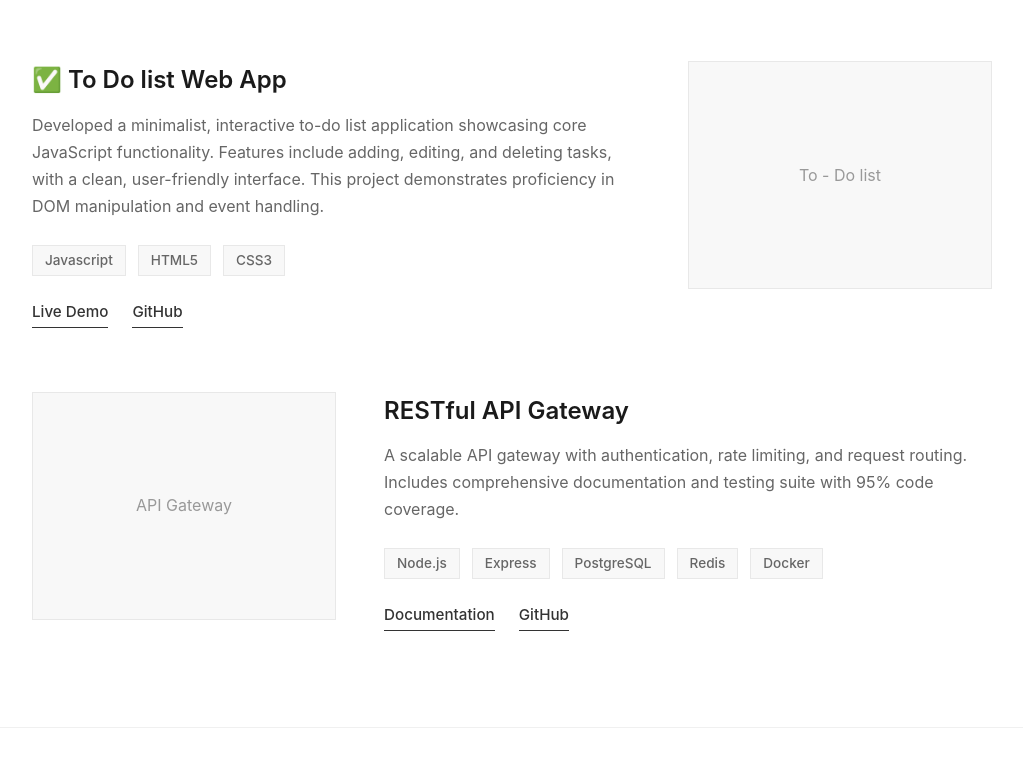
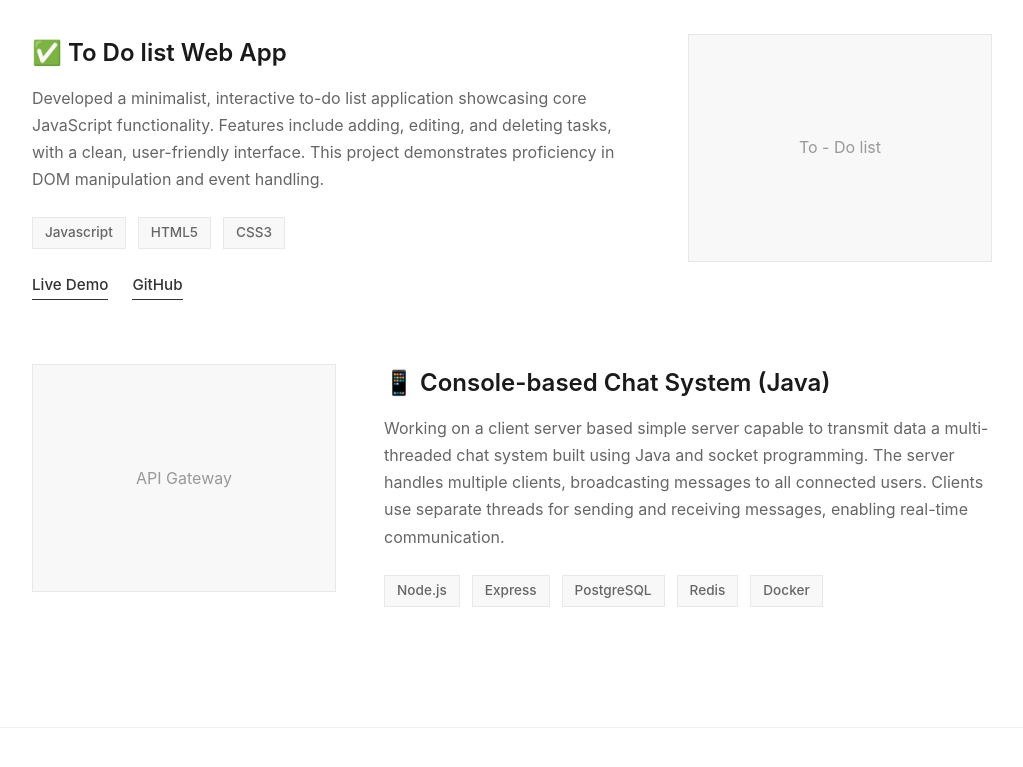
Before and after one commit to kode008/New_Portfolio, a plain HTML site: page index.html in a window 1280 px wide. Shown: the part 2428-3195 px from the top of the page, without its empty margins (128-1151 px from the left). Drawn offline with Linux system fonts and the light colour scheme.

Commit message:
Update index.html
updated new upcomming projects

```diff
--- a/index.html
+++ b/index.html
@@ -57,7 +57,7 @@
                     </div>
                     <div class="about-info">
                         <h3>Background</h3>
-                        <p>I'm a dedicated computer engineer with a passion for creating efficient, scalable solutions. My experience spans full-stack development, with particular basic expertise in modern JavaScript frameworks and cloud technologies.</p>
+                        <p>I'm a dedicated developer with a passion for creating efficient, scalable solutions. My experience spans full-stack development, with particular basic expertise in modern JavaScript frameworks and cloud technologies.</p>
                         <p>I believe in writing clean, maintainable code and am committed to continuous learning and professional growth. I enjoy collaborating with teams to solve complex problems and deliver high-quality software products.</p>
                     </div>
                 </div>
@@ -81,7 +81,7 @@
                         <h3>Backend</h3>
                         <ul class="skill-list">
                             <li>Java</li>
-                            <li>Node.js</li>
+<!--                             <li>Node.js</li> -->
                             <li>Python</li>
                             <li>MySQL</li>
                         </ul>
@@ -142,8 +142,8 @@
                     <div class="project-item fade-in">
                         <div class="project-image">API Gateway</div>
                         <div class="project-content">
-                            <h3>RESTful API Gateway</h3>
-                            <p class="project-description">A scalable API gateway with authentication, rate limiting, and request routing. Includes comprehensive documentation and testing suite with 95% code coverage.</p>
+                            <h3>📱 Console-based Chat System (Java)</h3>
+                            <p class="project-description">Working on a client server based simple server capable to transmit data a multi-threaded chat system built using Java and socket programming. The server handles multiple clients, broadcasting messages to all connected users. Clients use separate threads for sending and receiving messages, enabling real-time communication.</p>
                             <div class="project-tech">
                                 <span class="tech-tag">Node.js</span>
                                 <span class="tech-tag">Express</span>
@@ -152,8 +152,8 @@
                                 <span class="tech-tag">Docker</span>
                             </div>
                             <div class="project-links">
-                                <a href="#" class="project-link">Documentation</a>
-                                <a href="#" class="project-link">GitHub</a>
+<!--                                 <a href="#" class="project-link">Documentation</a>
+                                <a href="#" class="project-link">GitHub</a> -->
                             </div>
                         </div>
                     </div>
```
